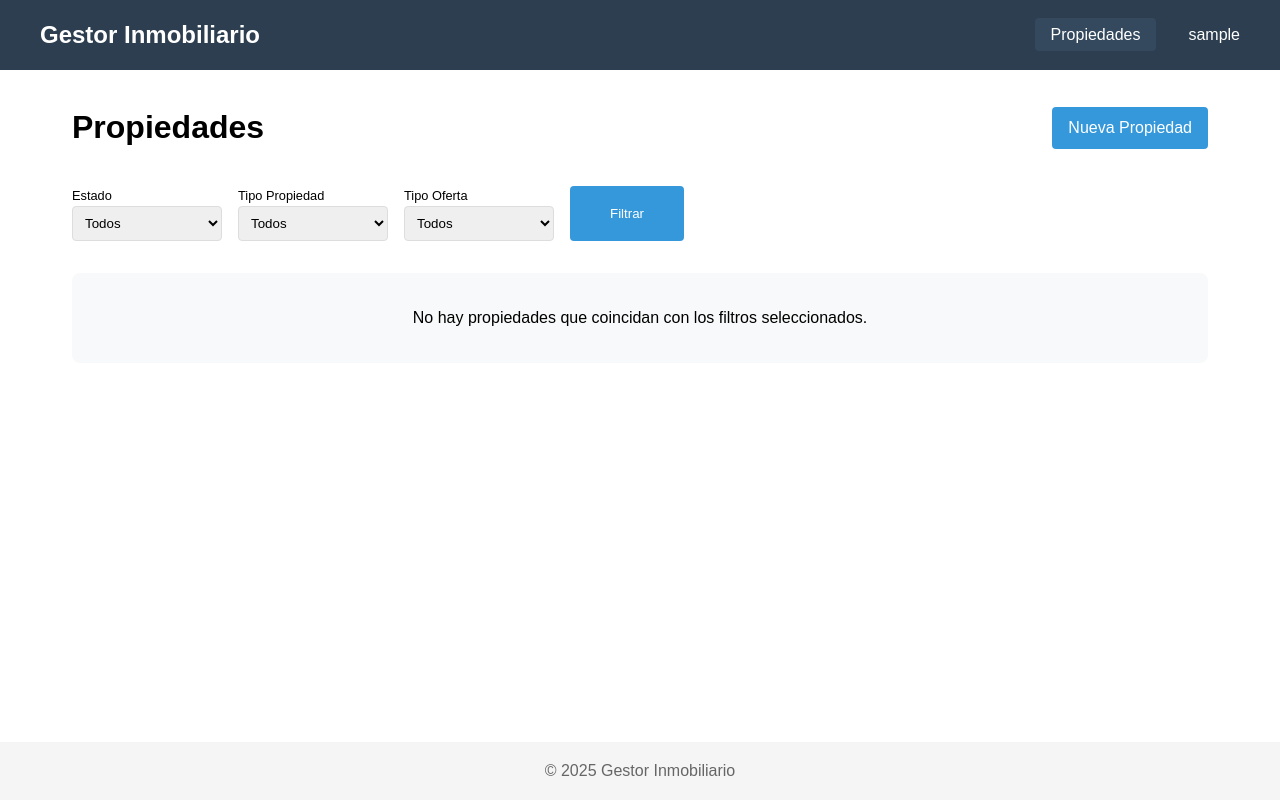
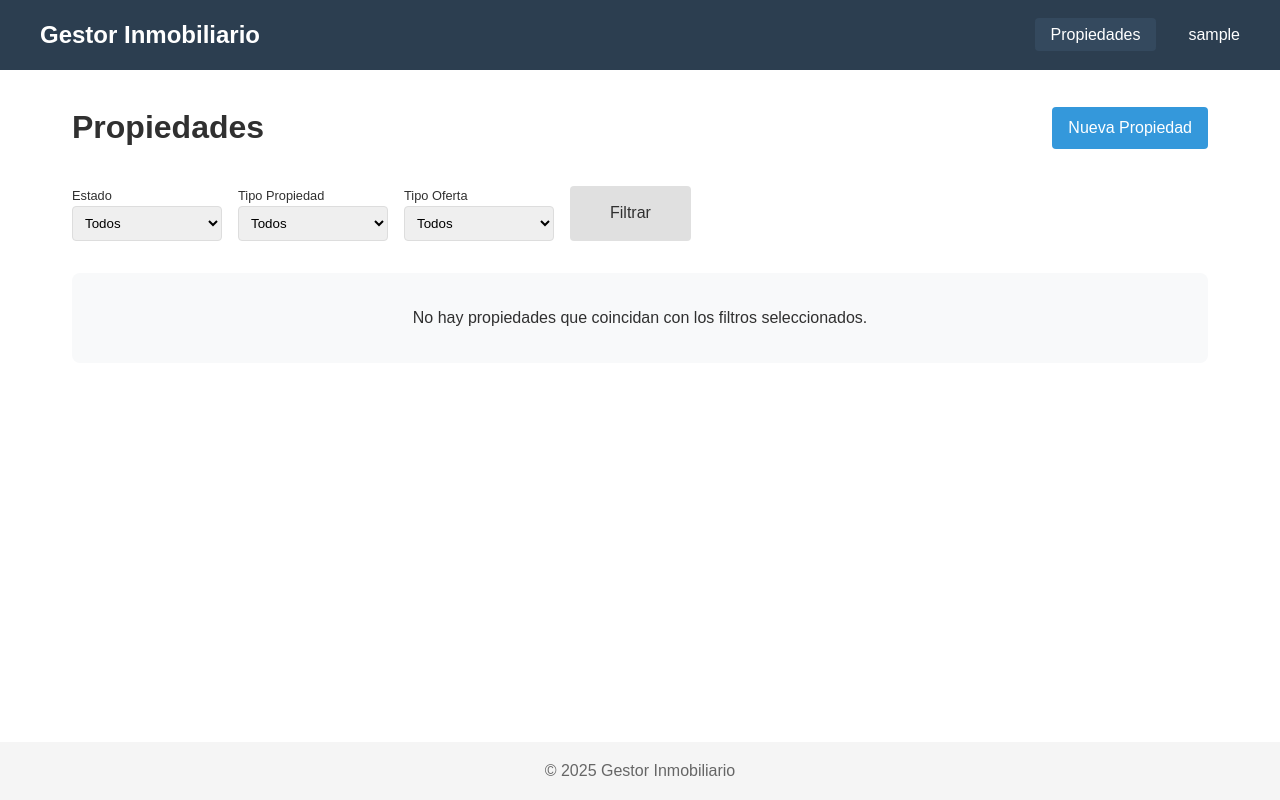
Before and after one commit to Mitsusabur0/real-estate-NEW-experimental, a Django app: page /properties/ in a window 1280 px wide. Run offline with Django 5.2, Linux system fonts and the light colour scheme; the visitor is signed in with stand-in values (Sample User, id 1); data that the repository does not hold is empty.

Commit message:
Change css of buttons

```diff
--- a/apps/core/static/core/css/base.css
+++ b/apps/core/static/core/css/base.css
@@ -18,6 +18,11 @@ body {
     min-height: 100vh;
     display: flex;
     flex-direction: column;
+    color: var(--text-color)
+}
+
+button {
+    border: none;
 }
 
 ul {
--- a/apps/management_properties/static/management_properties/css/properties.css
+++ b/apps/management_properties/static/management_properties/css/properties.css
@@ -7,6 +7,13 @@
     gap: 1rem;
     flex-wrap: wrap;
 }
+
+.btn {
+    font-weight: 500;
+    border: none;
+    /* border: 1px solid lightgrey */
+}
+
 
 .btn-create {
     background-color: #3498db;
@@ -41,14 +48,12 @@
 }
 
 .btn-filter {
-    background-color: #3498db;
-    color: white;
-    padding: 0.5rem 1rem;
-    border: none;
+    background-color: rgb(224, 224, 224);
+    color: inherit;
     border-radius: 4px;
     cursor: pointer;
     padding: 0 40px;
-    /* font-size: 1rem; */
+    font-size: 1rem;
 }
 
 /* Property Grid */
@@ -97,10 +102,10 @@
 .property-main h2 {
     border-bottom: 1px solid lightgrey;
     margin-bottom: 1rem;
+
 }
 
 .property-type {
-    color: #666;
     font-size: 0.9rem;
 }
 
@@ -147,16 +152,13 @@
 .btn-view {
     background-color: #3498db;
     background-color: rgb(224, 224, 224);
-    color: white;
-    color: black;
+
 }
 
 .btn-edit {
     background-color: #f1c40f;
     background-color: rgb(224, 224, 224);
 
-    color: #2c3e50;
-    color: black;
 }
 
 /* No Properties Message */
--- a/apps/management_properties/templates/management_properties/property_list.html
+++ b/apps/management_properties/templates/management_properties/property_list.html
@@ -12,7 +12,7 @@
 {% block content %}
 <div class="property-header">
     <h1>Propiedades</h1>
-    <a href="{% url 'properties:property_create' %}" class="btn-create">Nueva Propiedad</a>
+    <a href="{% url 'properties:property_create' %}" class="btn btn-create">Nueva Propiedad</a>
 </div>
 
 <div class="filters">
@@ -54,7 +54,7 @@
             </select>
         </div>
 
-        <button type="submit" class="btn-filter">Filtrar</button>
+        <button type="submit" class="btn btn-filter">Filtrar</button>
     </form>
 </div>
 
@@ -64,8 +64,9 @@
         <div class="property-main">
             <h2 class="property-address">{{ property.address }}</h2>
             <p class="property-status-text {{ property.status|lower }}">{{ property.get_status_display }}</p>
-            <p class="property-type">{{ property.get_property_type_display }} - {{ property.get_offer_type_display }}</p>
-            <p class="property-code">{{ property.property_code }}</p>
+            <p class="property-type">{{ property.get_offer_type_display }}</p>
+            <p class="property-type">{{ property.get_property_type_display }}</p>
+            {% comment %} <p class="property-code">{{ property.property_code }}</p>         {% endcomment %}
             <p class="property-price">
                 {% if property.offer_type == 'RENT' %}
                     ${{ property.price|floatformat:0|clp }}
@@ -80,8 +81,8 @@
             <span>{{ property.square_meters }}m²</span>
         </div>
         <div class="property-actions">
-            <a href="{% url 'properties:property_detail' property.property_code %}" class="btn-view">Ver</a>
-            <a href="{% url 'properties:property_update' property.property_code %}" class="btn-edit">Editar</a>
+            <a href="{% url 'properties:property_detail' property.property_code %}" class="btn btn-view">Ver</a>
+            <a href="{% url 'properties:property_update' property.property_code %}" class="btn btn-edit">Editar</a>
         </div>
     </div>
     {% empty %}
--- a/apps/management_properties/views.py
+++ b/apps/management_properties/views.py
@@ -24,7 +24,7 @@ class PropertyListView(LoginRequiredMixin, ListView):
         if offer_type:
             queryset = queryset.filter(offer_type=offer_type)
 
-        return queryset.order_by('status')
+        return queryset.order_by('status', '-created_at')
 
 class PropertyDetailView(LoginRequiredMixin, DetailView):
     model = Property
```
